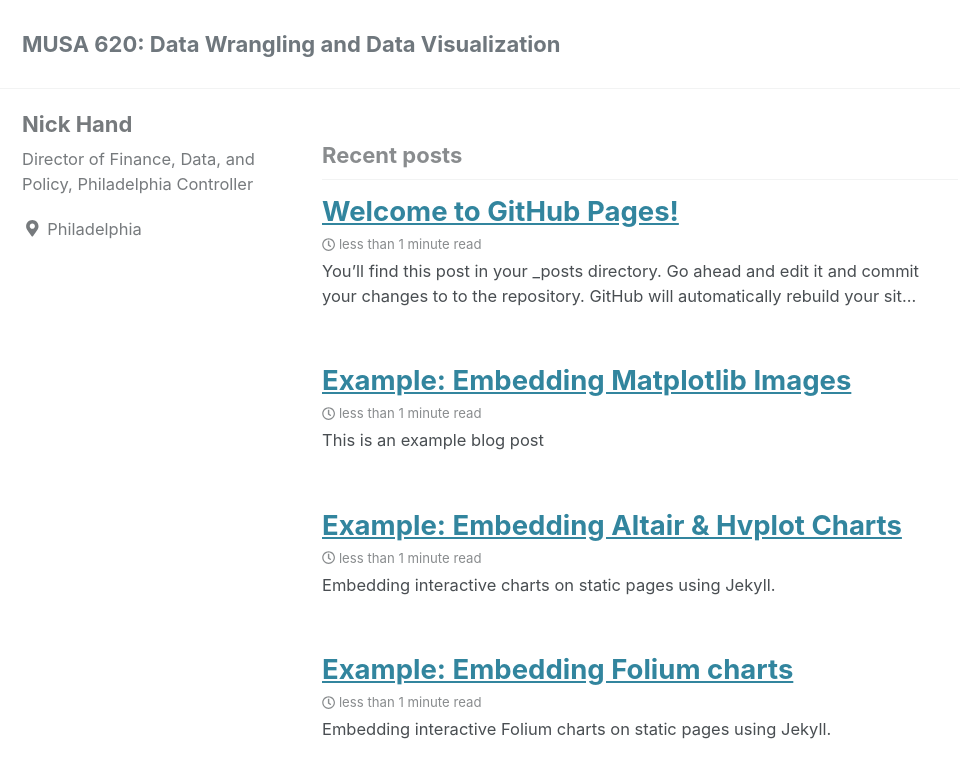
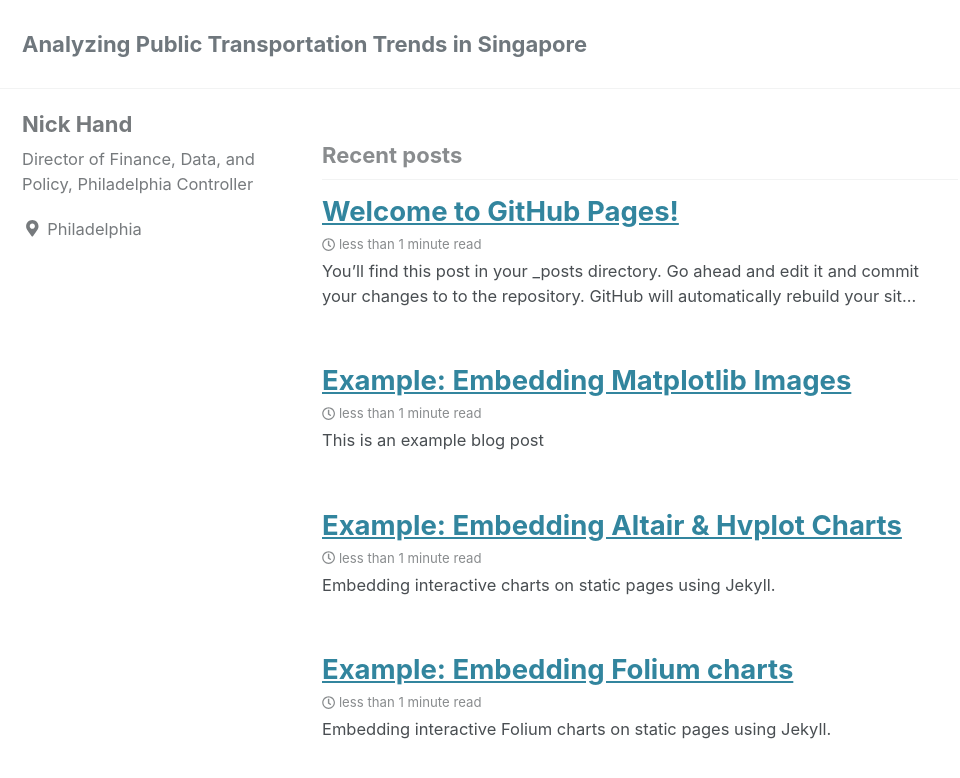
Before and after one commit to yapyunqi/MUSA620Final, a Jekyll site: the page built from index.html, in a window 1280 px wide and 900 px high. Shown: the top 778 px of the window, without its empty margins (0-960 px from the left). Built offline with Jekyll 4.4.1, drawn with Linux system fonts in a browser that asks for light colours; cached includes are drawn as plain includes; nearby versions of some CDN libraries; a script that is not in the unit is left out; the list of posts is cut into pages by our own code; some of the changed text lies outside the part shown.

Commit message:
Update _config.yml

```diff
--- a/_config.yml
+++ b/_config.yml
@@ -16,10 +16,10 @@ minimal_mistakes_skin: "default" # "air", "aqua", "contrast", "dark", "dirt", "n
 
 # Site Settings
 locale: "en-US"
-title: "MUSA 620: Data Wrangling and Data Visualization"
+title: "Analyzing Public Transportation Trends in Singapore"
 title_separator: "-"
-name: "Nick Hand"
-description: "Displaying cool data visualizations"
+name: "Yap Yun Qi, Leanne Chan"
+description: "MUSA 620 Final Project"
 url: # the base hostname & protocol for your site e.g. "https://mmistakes.github.io"
 baseurl: # the subpath of your site, e.g. "/blog"
 repository: # GitHub username/repo-name e.g. "mmistakes/minimal-mistakes"
```
